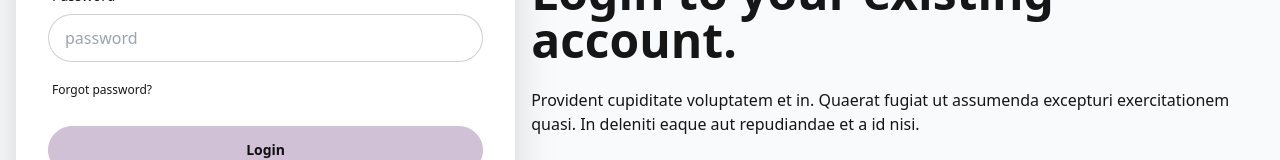
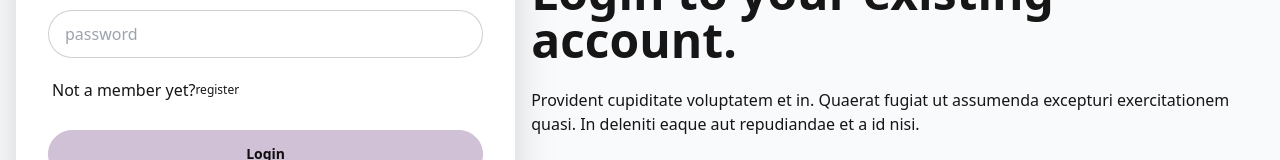
Before and after one commit to karthik-mohan23/mern-job-tracker, a React (Vite) app in the folder client/: page /login in a window 1280 px wide. Shown: the part 360-520 px from the top of the page. Built offline with nearby package versions, Linux system fonts and the light colour scheme.

Commit message:
update links in register and login page

```diff
--- a/client/src/pages/Login.jsx
+++ b/client/src/pages/Login.jsx
@@ -1,3 +1,5 @@
+import { Link } from "react-router-dom";
+
 function Login() {
   return (
     <div className="hero min-h-[90vh] bg-base-200">
@@ -35,10 +37,11 @@ function Login() {
                 className="input input-bordered"
                 required
               />
-              <label className="label mt-3">
-                <a href="#" className="label-text-alt link link-hover">
-                  Forgot password?
-                </a>
+              <label className="label mt-3 justify-start">
+                Not a member yet?
+                <Link to="/register" className="label-text-alt link link-hover">
+                  register
+                </Link>
               </label>
             </div>
             <div className="form-control mt-3">
--- a/client/src/pages/Register.jsx
+++ b/client/src/pages/Register.jsx
@@ -1,3 +1,5 @@
+import { Link } from "react-router-dom";
+
 function Register() {
   return (
     <div className="hero min-h-[90vh] bg-base-200">
@@ -66,10 +68,11 @@ function Register() {
                 className="input input-bordered"
                 required
               />
-              <label className="label mt-3">
-                <a href="#" className="label-text-alt link link-hover">
-                  Forgot password?
-                </a>
+              <label className="label mt-3 justify-start">
+                Already a member?
+                <Link to="/login" className="label-text-alt link link-hover">
+                  login
+                </Link>
               </label>
             </div>
             <div className="form-control mt-3">
```
